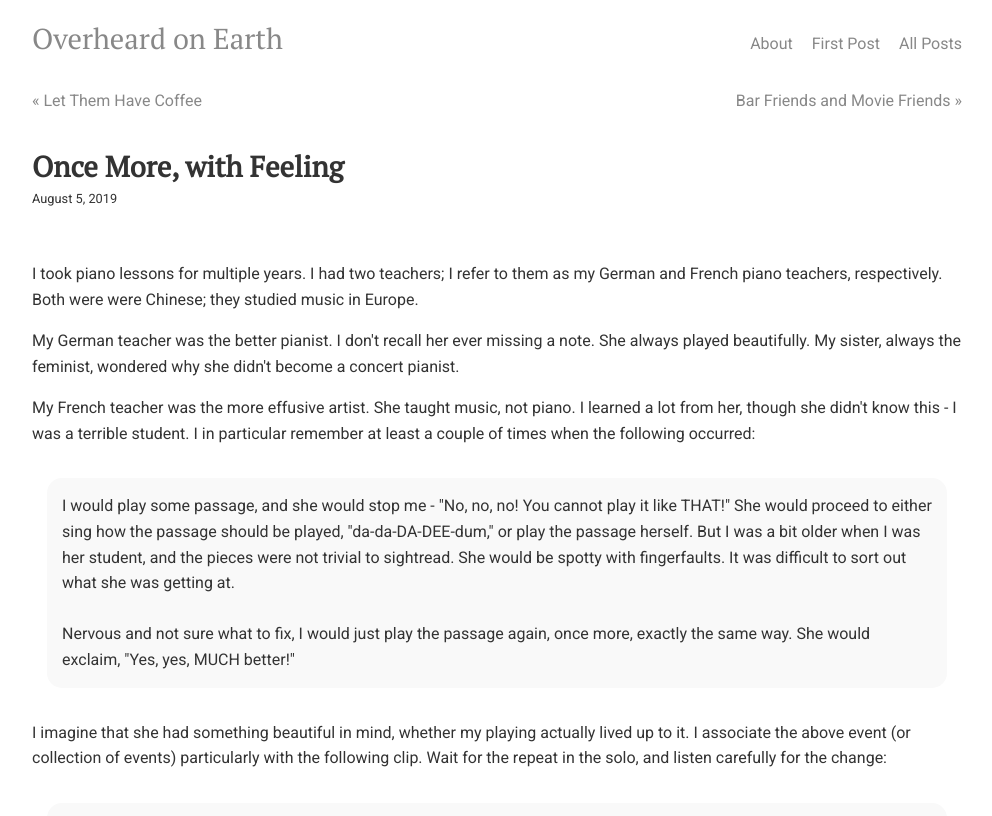
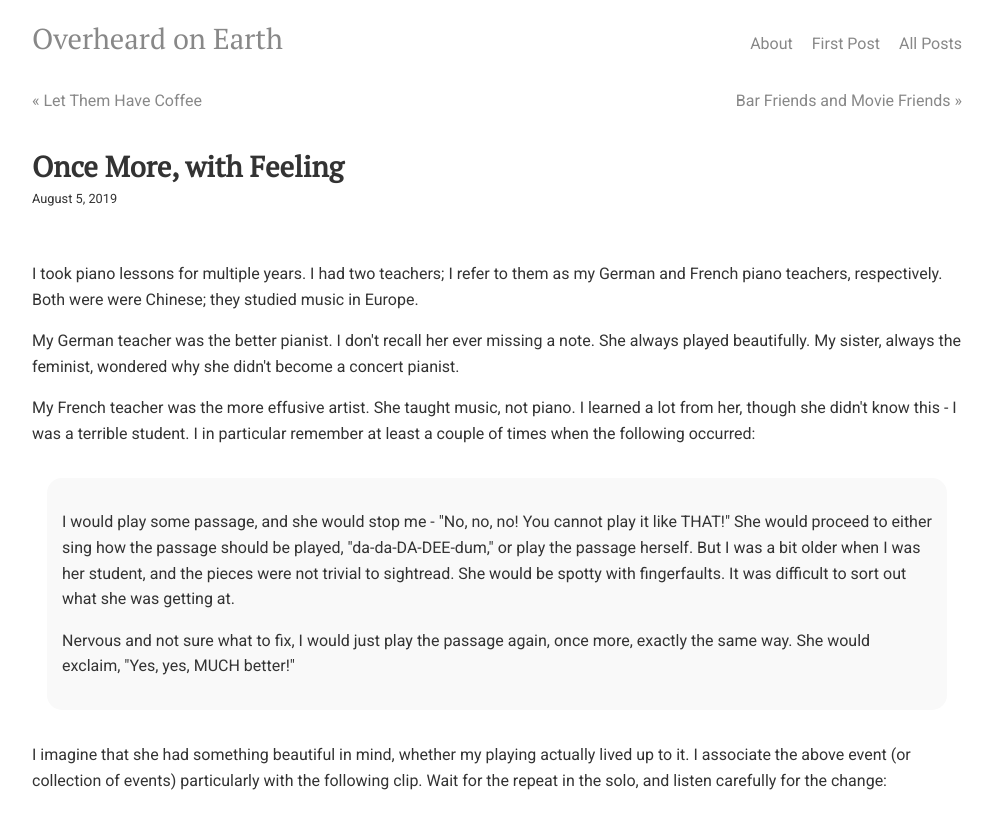
Before and after one commit to overheardonearth/overheardonearth.github.io, a Jekyll site: the page built from _posts/2019-08-05-once-more-with-feeling.html, in a window 1280 px wide. Shown: the top 816 px of the page, without its empty margins (143-1135 px from the left). Built offline with Jekyll 4.4.1, drawn with Linux system fonts in a browser that asks for light colours; comment, search, counter and statistics services are not loaded; grey boxes are pictures that could not be loaded.

Commit message:
Update 2019-08-05-once-more-with-feeling.html

```diff
--- a/_posts/2019-08-05-once-more-with-feeling.html
+++ b/_posts/2019-08-05-once-more-with-feeling.html
@@ -12,10 +12,10 @@ My German teacher was the better pianist. I don't recall her ever missing a note
 <p>
 My French teacher was the more effusive artist. She taught music, not piano. I learned a lot from her, though she didn't know this - I was a terrible student. I in particular remember at least a couple of times when the following occurred:
 
-<div class="media">
+<div class="media"><p>
   I would play some passage, and she would stop me - "No, no, no! You cannot play it like THAT!" She would proceed to either sing how the passage should be played, "da-da-DA-DEE-dum," or play the passage herself. But I was a bit older when I was her student, and the pieces were not trivial to sightread. She would be spotty with fingerfaults. It was difficult to sort out what she was getting at.
 
- <br><br>
+<p>
   Nervous and not sure what to fix, I would just play the passage again, once more, exactly the same way. She would exclaim, "Yes, yes, MUCH better!"
 </div>
 
```
